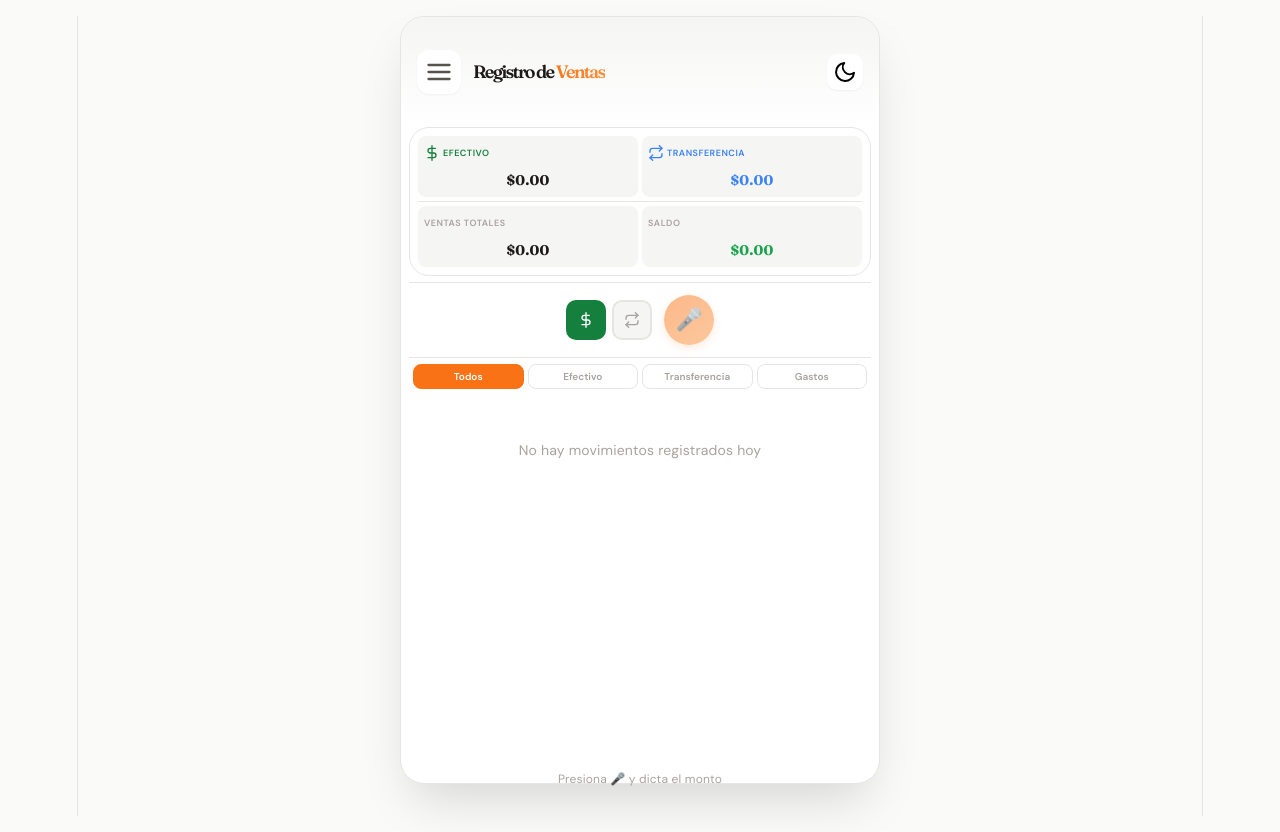
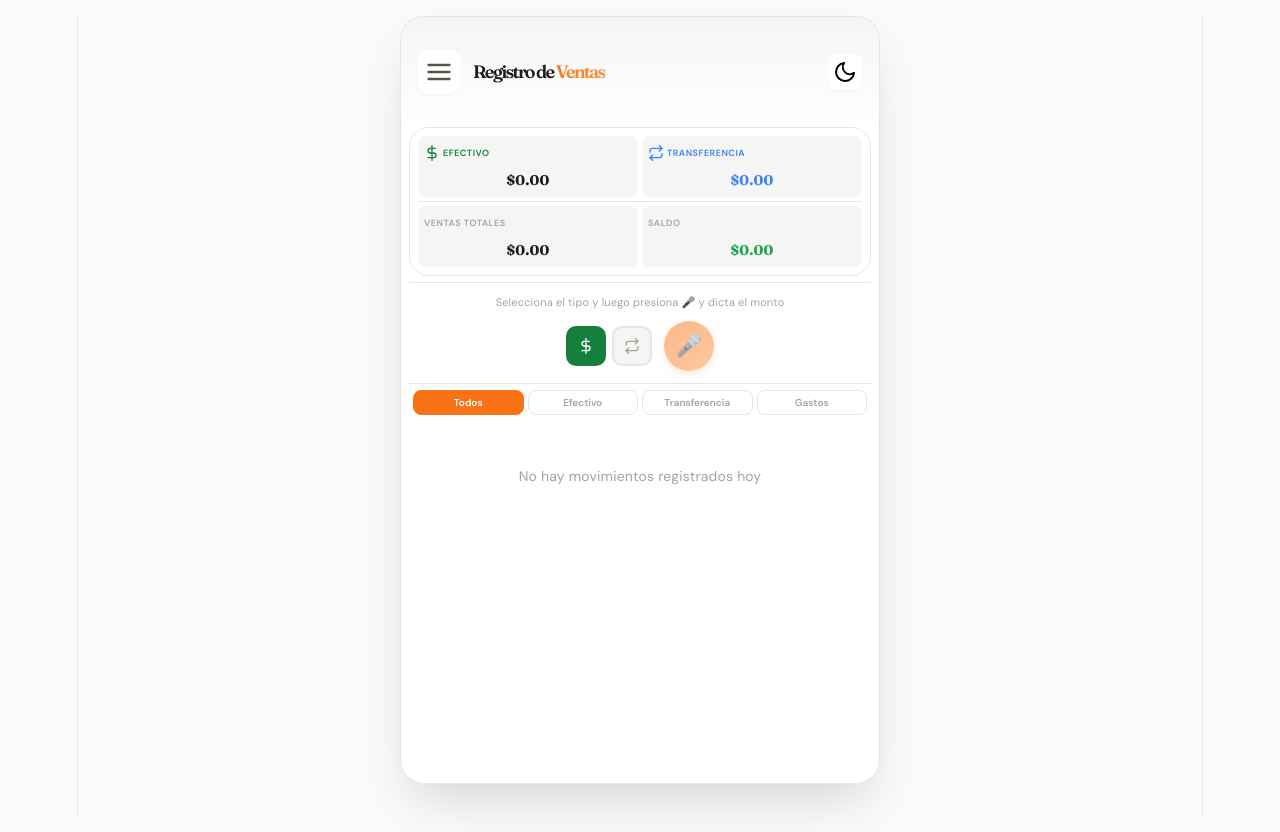
Before and after one commit to pdgramajo/voice-sales-tracker, a React (Vite) app: page / in a window 1280 px wide. Built offline with nearby package versions, Linux system fonts and the light colour scheme.

Commit message:
fix: improve mic section layout with instruction text above buttons and compact design

```diff
--- a/src/App.css
+++ b/src/App.css
@@ -471,7 +471,7 @@ body {
 /* Quick Mic Section */
 .quick-mic-section {
   margin: 12px 0 0;
-  padding: 16px 12px 32px;
+  padding: 12px;
   background: var(--bg-card);
   border-radius: 0;
   border: none;
@@ -480,18 +480,35 @@ body {
   display: flex;
   flex-direction: column;
   align-items: center;
+}
+
+@media (min-width: 500px) {
+  .quick-mic-section {
+    flex-direction: column;
+    margin: 0 8px 6px;
+    padding: 12px;
+  }
+}
+
+.mic-instruction {
+  font-size: 11px;
+  color: var(--text-muted);
+  text-align: center;
+  margin-bottom: 10px;
+  line-height: 1.3;
+}
+
+@media (min-width: 500px) {
+  .mic-instruction {
+    margin-bottom: 12px;
+  }
+}
+
+.mic-row {
+  display: flex;
+  align-items: center;
   justify-content: center;
   gap: 12px;
-  position: relative;
-}
-
-@media (min-width: 500px) {
-  .quick-mic-section {
-    flex-direction: row;
-    margin: 0 8px 6px;
-    padding: 12px;
-    position: static;
-  }
 }
 
 .metodo-pago-mini {
@@ -561,21 +578,6 @@ body {
   background: linear-gradient(145deg, var(--danger), #dc2626);
   box-shadow: 0 4px 12px rgba(239, 68, 68, 0.3);
   animation: pulse 1s ease infinite;
-}
-
-.mic-hint {
-  font-size: 12px;
-  color: var(--text-muted);
-  text-align: center;
-}
-
-@media (min-width: 500px) {
-  .mic-hint {
-    position: absolute;
-    bottom: 8px;
-    left: 0;
-    right: 0;
-  }
 }
 
 /* Venta Form Section */
--- a/src/App.jsx
+++ b/src/App.jsx
@@ -298,6 +298,10 @@ function App() {
             </section>
 
             <section className="quick-mic-section">
+              <p className="mic-instruction">
+                Selecciona el tipo y luego presiona 🎤 y dicta el monto
+              </p>
+              <div className="mic-row">
                 <div className="metodo-pago-mini">
                   <button
                     type="button"
@@ -321,7 +325,7 @@ function App() {
                 >
                   {isListening ? '⏹' : '🎤'}
                 </button>
-              <p className="mic-hint">Presiona 🎤 y dicta el monto</p>
+              </div>
             </section>
 
             <section className="ventas-section">
@@ -343,7 +347,7 @@ function App() {
                           {item.tipo === 'venta' ? '+' : '-'}{formatCurrency(item.monto)}
                           {item.tipo === 'venta' && (
                             <span className={`metodo-badge ${item.metodoPago}`}>
-                              {item.metodoPago === 'efectivo' ? '💵 Efec' : '📱 Trans'}
+                              {item.metodoPago === 'efectivo' ? 'Efec' : 'Trans'}
                             </span>
                           )}
                         </span>
```
Lines whose indentation alone changed are shown as unchanged.
